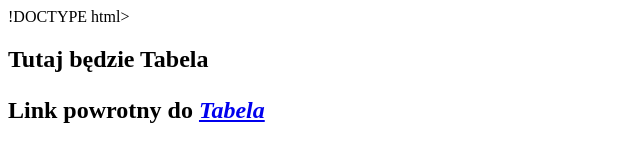
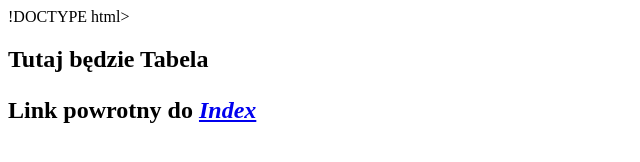
Before and after one commit to johnyzkosmosu/Jan-Lukowski, a plain HTML site: page tabela.html in a window 1280 px wide. Shown: the full height of the page, 0-640 px from the left. Drawn offline with Linux system fonts and the light colour scheme.

Commit message:
Update tabela.html

```diff
--- a/tabela.html
+++ b/tabela.html
@@ -6,6 +6,6 @@
 </head>
 <body>
   <h2>Tutaj będzie Tabela<h2>
-  <p> Link powrotny do <A HREF="https://johnyzkosmosu.github.io/Jan-Lukowski/index.html"><i>Tabela</i> </A></p>
+  <p> Link powrotny do <A HREF="https://johnyzkosmosu.github.io/Jan-Lukowski/index.html"><i>Index</i> </A></p>
 </body>
 </html>
```
